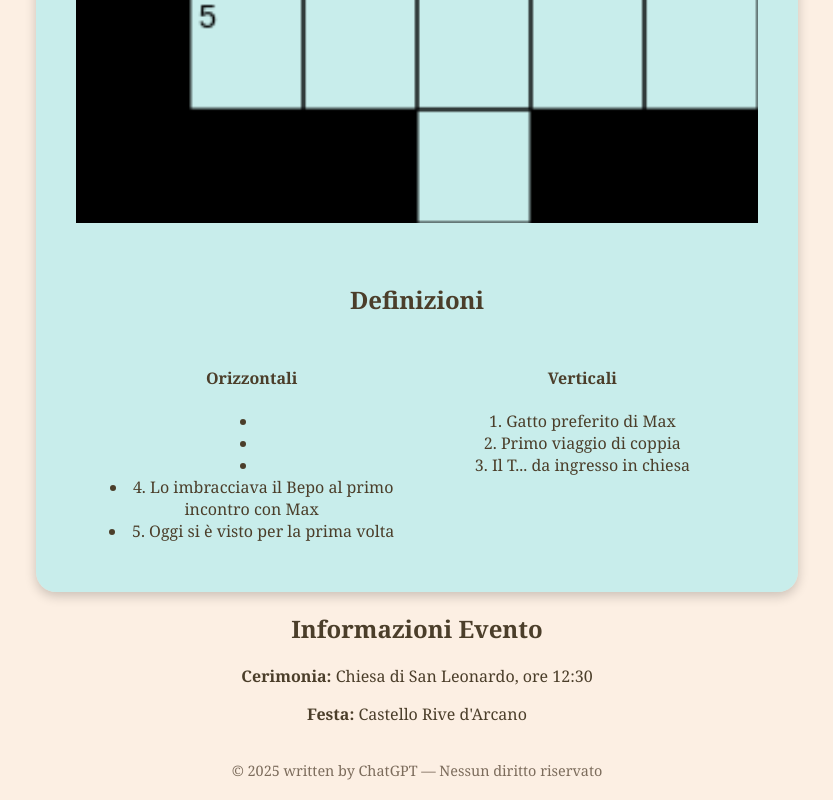
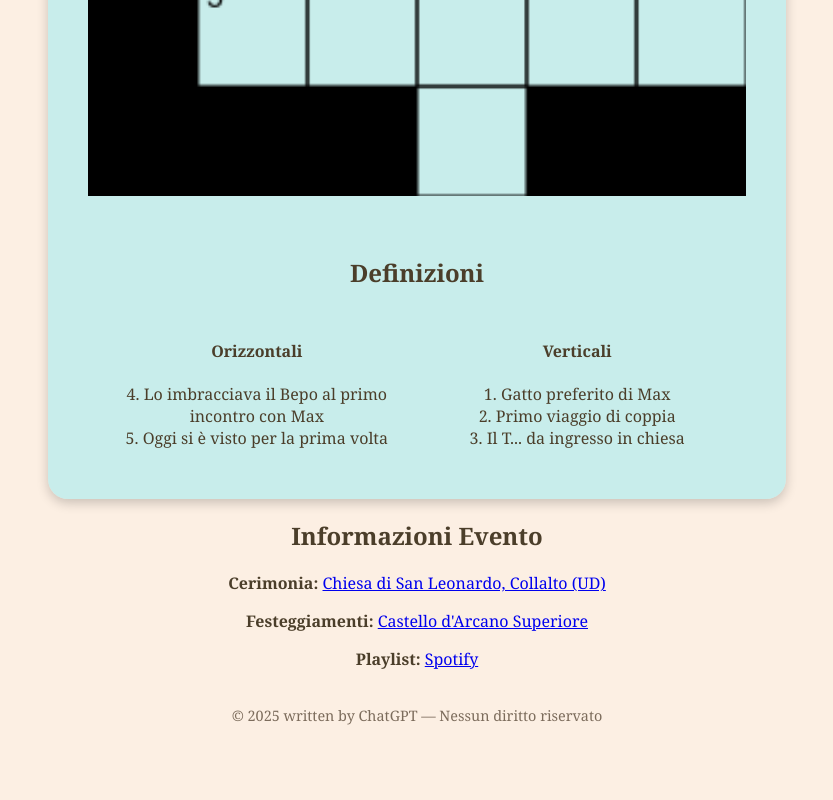
Before and after one commit to MarcoCautero/marcocautero.github.io, a plain HTML site: page index.html in a window 1280 px wide. Shown: the part 1427-2227 px from the top of the page, without its empty margins (223-1056 px from the left). After the commit the page ends 2172 px from the top, so only its background shows below. Drawn offline with nearby package versions, Linux system fonts and the light colour scheme.

Commit message:
Keyboard test5.

```diff
--- a/index.html
+++ b/index.html
@@ -41,10 +41,20 @@
     </div>
   </div>
 
+
+
   <div id="eventInfo">
     <h2>Informazioni Evento</h2>
-    <p><strong>Cerimonia:</strong> Chiesa di San Leonardo, ore 12:30</p>
-    <p><strong>Festa:</strong> Castello Rive d'Arcano</p>
+
+    <p><strong>Cerimonia:</strong>
+      <a href="https://maps.app.goo.gl/rfBpASNf5A1t3n1DA" target="_blank">Chiesa di San Leonardo, Collalto (UD)</a>
+    </p>
+    <p><strong>Festeggiamenti:</strong>
+      <a href="https://maps.app.goo.gl/DWTupo1zHzcSng8w5" target="_blank">Castello d'Arcano Superiore</a>
+    </p>
+    <p><strong>Playlist:</strong>
+      <a href="https://open.spotify.com/intl-it/album/55aDarji66T5sb3cWEpDWS" target="_blank">Spotify</a>
+    </p>
   </div>
 
   <footer>
--- a/src/cross.js
+++ b/src/cross.js
@@ -23,11 +23,11 @@ var config = {
 	'fontSize': 28,
 	'tolerance': 0,
 	'words': [
-		{ word: "PUPA", clue: "Gatto preferito di Max", start: [0, 1], dir: 1 }, // [riga, colonna], 0 = orizzontale
-  		{ word: "SICILIA", clue: "Primo viaggio di coppia", start: [0, 3], dir: 1 },
-  		{ word: "Rex", clue: "Il T... da ingresso in chiesa", start: [0, 5], dir: 1 },
-  		{ word: "FUCILE", clue: "Lo imbracciava il Bepo al primo incontro con Max", start: [1, 0], dir: 0 },
-  		{ word: "ABITO", clue: "Oggi si è visto per la prima volta", start: [5, 1], dir: 0 }
+		{ word: "PUPA", clue: "Gatto preferito di Max", start: [0, 1], dir: 1, num: 1 }, // [riga, colonna], 0 = orizzontale
+  		{ word: "SICILIA", clue: "Primo viaggio di coppia", start: [0, 3], dir: 1 , num: 2 },
+  		{ word: "Rex", clue: "Il T... da ingresso in chiesa", start: [0, 5], dir: 1, num: 3 },
+  		{ word: "FUCILE", clue: "Lo imbracciava il Bepo al primo incontro con Max", start: [1, 0], dir: 0, num: 4},
+  		{ word: "ABITO", clue: "Oggi si è visto per la prima volta", start: [5, 1], dir: 0, num: 5 }
 	]
 };
 
@@ -39,8 +39,10 @@ config.words.forEach(function(word){
 $(document).ready(function(){
 	ctx.lineWidth = 2;
 	ctx.strokeStyle = '#000000';
+	// showClues();
 	init();
-	showClues();
+	// Repaint();
+	//
 });
 
 $(document).ready(function () {
@@ -56,6 +58,7 @@ $(document).ready(function () {
 		const y = (event.clientY - rect.top) * scaleY;
 
 		mouse_at = [x, y];
+  		// hiddenInput.focus();
 		Repaint();
     }
   });
@@ -106,39 +109,6 @@ $(window).keydown(function(event){
 
 const canvas = document.getElementById('MainCanvas');
 const hiddenInput = document.getElementById('hiddenInput');
-
-// Quando clicchi/tocchi sul canvas, mostra la tastiera
-canvas.addEventListener('pointerdown', () => {
-	console.log("focus");
-  	hiddenInput.focus();
-});
-
-// Quando tocchi altrove (non sul canvas), nascondi la tastiera
-// document.addEventListener('pointerdown', (e) => {
-//   if (!canvas.contains(e.target)) {
-// 	console.log("blur");
-//     hiddenInput.blur(); // Fa scomparire la tastiera
-//   }
-
-// });
-
-// hiddenInput.addEventListener('input', function () {
-//   	const value = hiddenInput.value;
-
-//  	if (value.length > 0) {
-// 		const letter = value[0].toUpperCase();
-// 		if (az.indexOf(letter) !== -1){
-// 			answers[selected[0]][selected[1]] = letter;
-// 			mouse_at = null;
-// 			SelectNext();
-// 		}
-
-// 		Repaint();
-
-// 		// Pulisci l'input per il prossimo carattere
-// 		hiddenInput.value = '';
-//   	}
-// });
 
 function init() {
 	// Imposta dimensioni canvas proporzionalmente
@@ -495,7 +465,9 @@ function Repaint(){
 					mouse_at[1] > config.paddingTop + (i*config.boxHeight) &&
 					mouse_at[0] < config.paddingLeft + (j*config.boxWidth) + config.boxWidth &&
 					mouse_at[1] < config.paddingTop + (i*config.boxHeight) + config.boxHeight
-				){ selected = [j,i];}
+				){ selected = [j,i];
+  					// hiddenInput.focus();
+				}
 
 			}
 
@@ -557,17 +529,19 @@ function showClues() {
 	const cluesContainerOriz = document.getElementById('CluesAcross');
 	cluesContainerOriz.innerHTML = ''; // pulisci
 
-  const cluesContainerVert = document.getElementById('CluesAcross');
+	const cluesContainerVert = document.getElementById('CluesDown');
 	cluesContainerVert.innerHTML = ''; // pulisci
 
 	config.words.forEach((word, index) => {
-    const li = document.createElement('li');
+		clue = '';
+		var clue = document.createTextNode(`${word.num}. ${word.clue}`);
+		const br = document.createElement("br");
 		if(word.dir === 0){
-		li.textContent = `${index + 1}. ${word.clue}`;
-    	cluesContainerOriz.appendChild(li);
+			cluesContainerOriz.appendChild(clue);
+			cluesContainerOriz.appendChild(br);
 		} else {
-		li.cluesContainerVert = `${index + 1}. ${word.clue}`;
-		cluesContainerVert.appendChild(li);
+			cluesContainerVert.appendChild(clue);
+			cluesContainerVert.appendChild(br);
 		}
 
 	});
```
Lines whose indentation alone changed are shown as unchanged.
